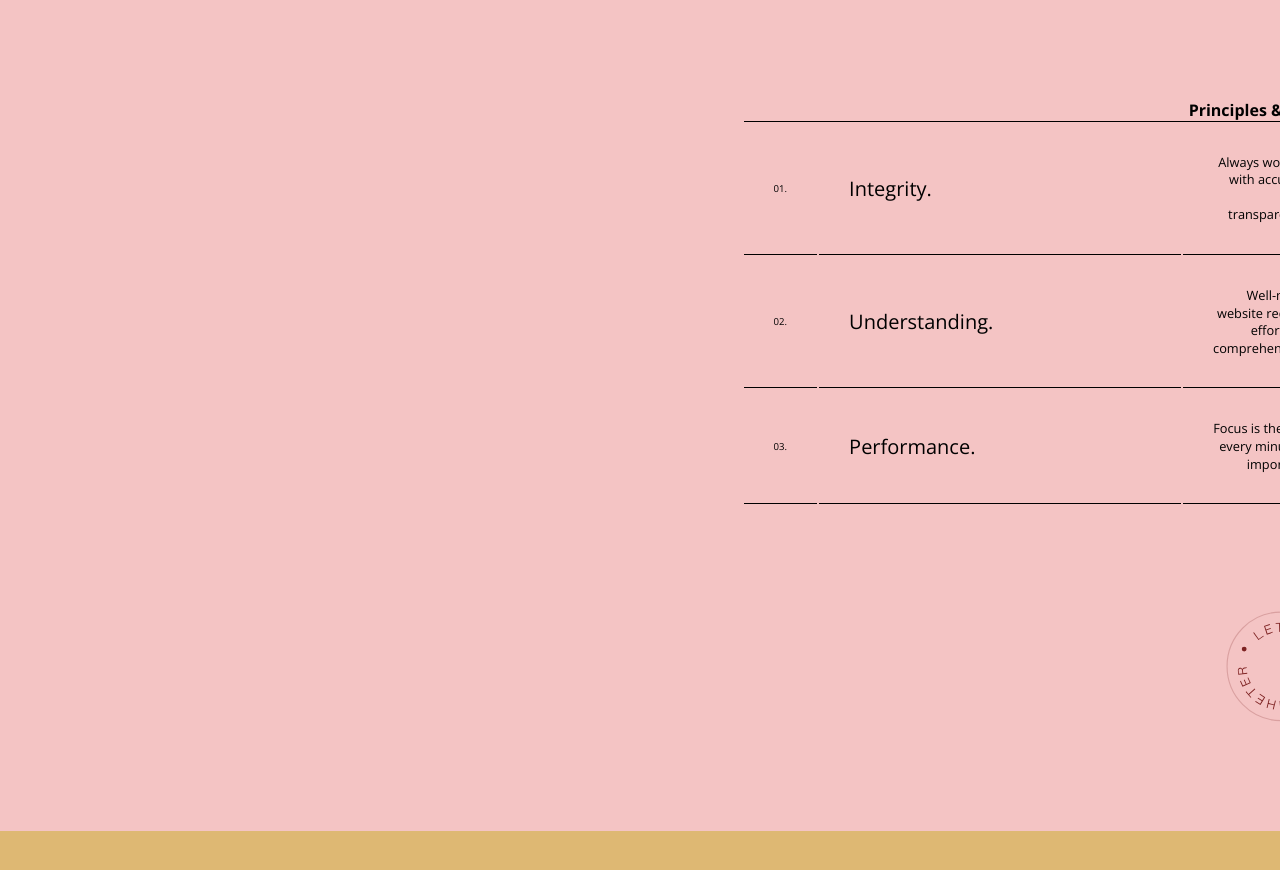
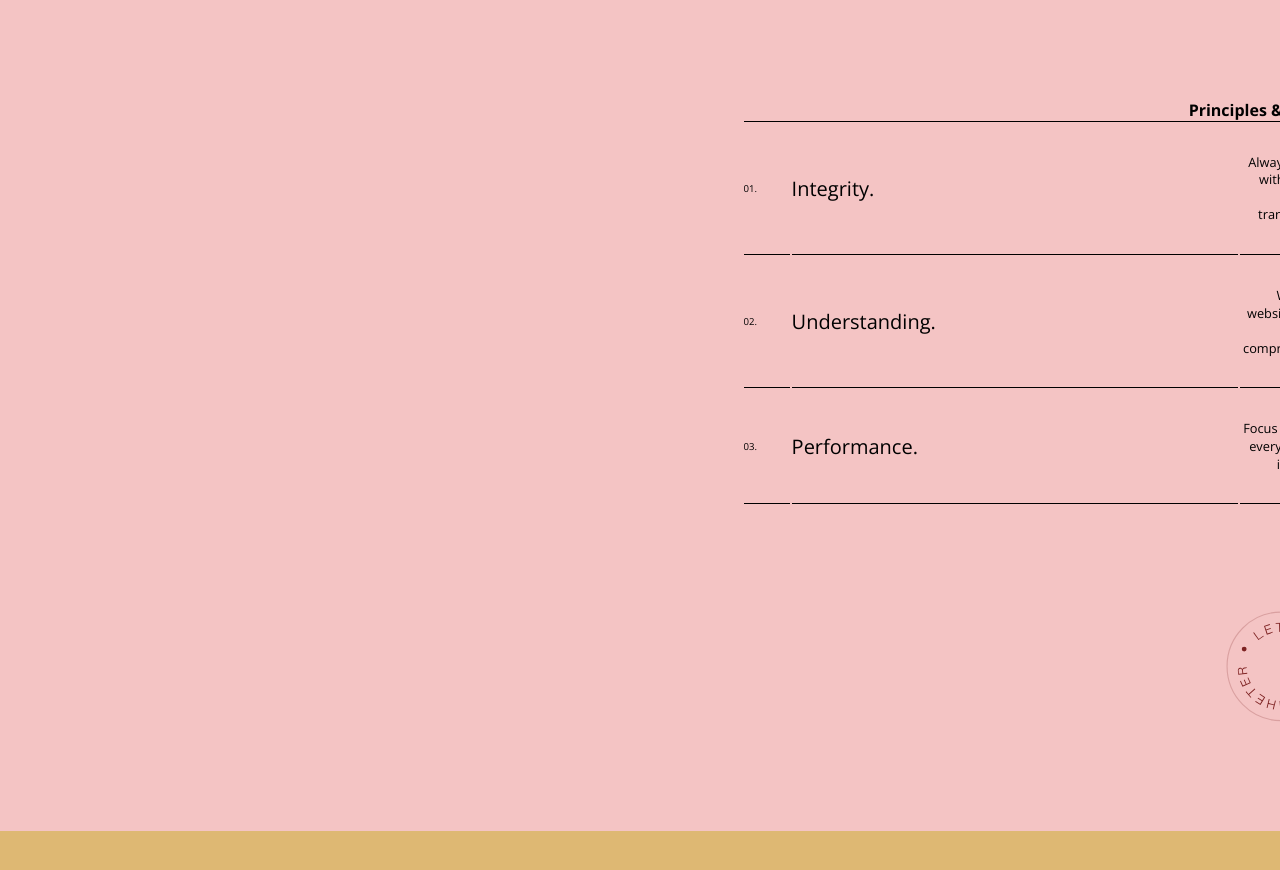
Before and after one commit to ytkyoung/Temporary-Folio, a plain HTML site: page index.html in a window 1280 px wide. Shown: the part 2210-3080 px from the top of the page. Drawn offline with nearby package versions, Linux system fonts and the light colour scheme.

Commit message:
padding table

```diff
--- a/assets/css/styles.css
+++ b/assets/css/styles.css
@@ -241,7 +241,7 @@ th {
 td {
   font-size: 1rem;
   font-weight: 200;
-  padding: 1.875rem;
+  padding: 1.875rem 0 1.875rem 0;
 }
 
 th,
```
